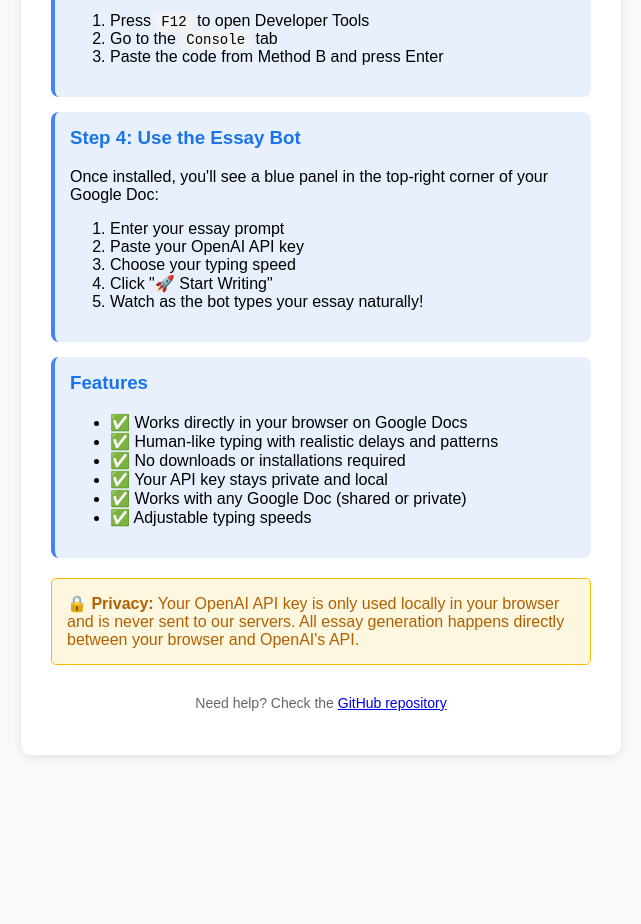
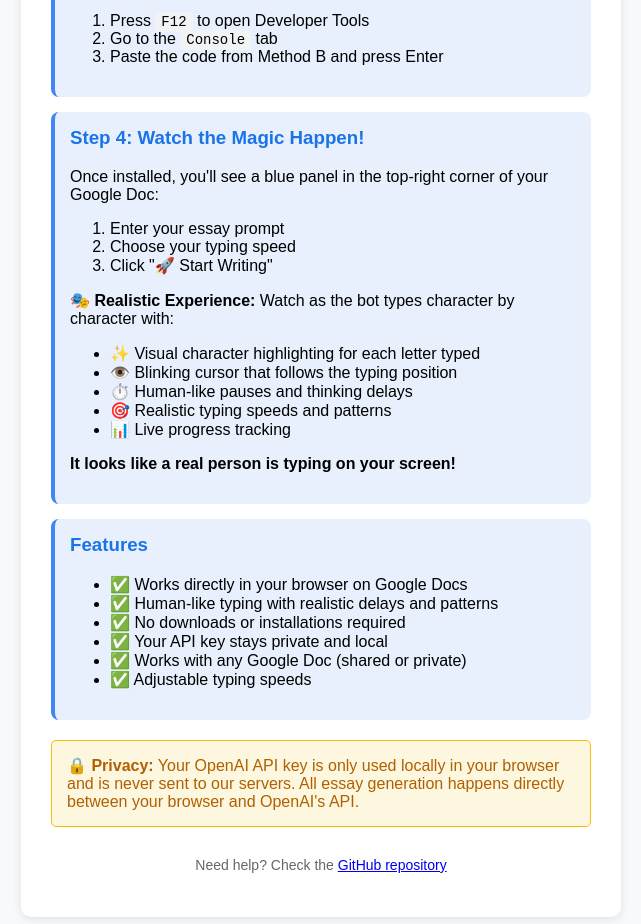
Before and after one commit to Nadavlistingsync/human-essay-bot, an Electron app: page src/inject.html in a window 1200 px wide. Shown: the part 1140-2064 px from the top of the page, without its empty margins (279-920 px from the left). Before the commit the page ends 1965 px from the top, so only its background shows below. Drawn offline with Linux system fonts and the light colour scheme.

Commit message:
Updated instructions to highlight realistic typing experience
- Removed API key requirement from instructions
- Added detailed description of visual typing features
- Emphasized the realistic human-like typing experience
- Updated step descriptions to focus on the visual feedback

```diff
--- a/src/inject.html
+++ b/src/inject.html
@@ -122,15 +122,22 @@
         </div>
 
         <div class="step">
-            <h3>Step 4: Use the Essay Bot</h3>
+            <h3>Step 4: Watch the Magic Happen!</h3>
             <p>Once installed, you'll see a blue panel in the top-right corner of your Google Doc:</p>
             <ol>
                 <li>Enter your essay prompt</li>
-                <li>Paste your OpenAI API key</li>
                 <li>Choose your typing speed</li>
                 <li>Click "🚀 Start Writing"</li>
-                <li>Watch as the bot types your essay naturally!</li>
             </ol>
+            <p><strong>🎭 Realistic Experience:</strong> Watch as the bot types character by character with:</p>
+            <ul>
+                <li>✨ Visual character highlighting for each letter typed</li>
+                <li>👁️ Blinking cursor that follows the typing position</li>
+                <li>⏱️ Human-like pauses and thinking delays</li>
+                <li>🎯 Realistic typing speeds and patterns</li>
+                <li>📊 Live progress tracking</li>
+            </ul>
+            <p><strong>It looks like a real person is typing on your screen!</strong></p>
         </div>
 
         <div class="step">
```
